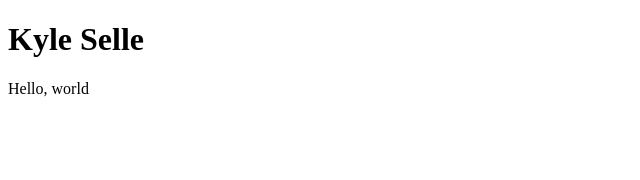
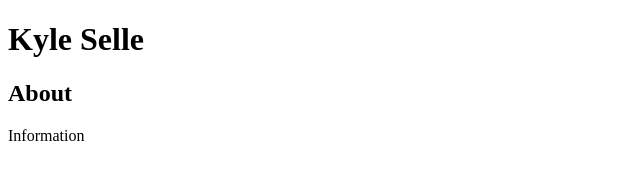
Before and after one commit to KyleSelle/website, a plain HTML site: page Index.html in a window 1280 px wide. Shown: the whole page, without its empty margins (0-640 px from the left). Drawn offline with Linux system fonts and the light colour scheme.

Commit message:
Added about section

```diff
--- a/Index.html
+++ b/Index.html
@@ -8,6 +8,8 @@
 
     <body>
         <h1>Kyle Selle</h1>
-        <p1> Hello, world </p1>
+
+        <h2> About </h2>
+        <p>Information</p>
     </body>
 </html>
```
